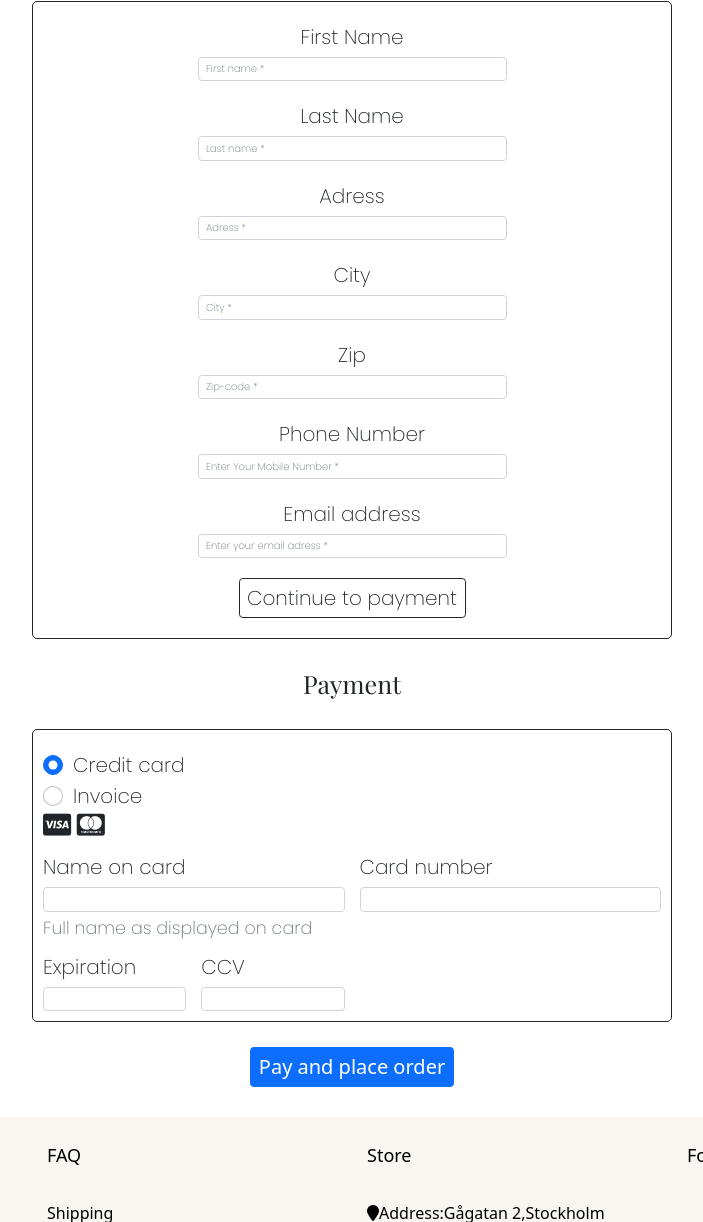
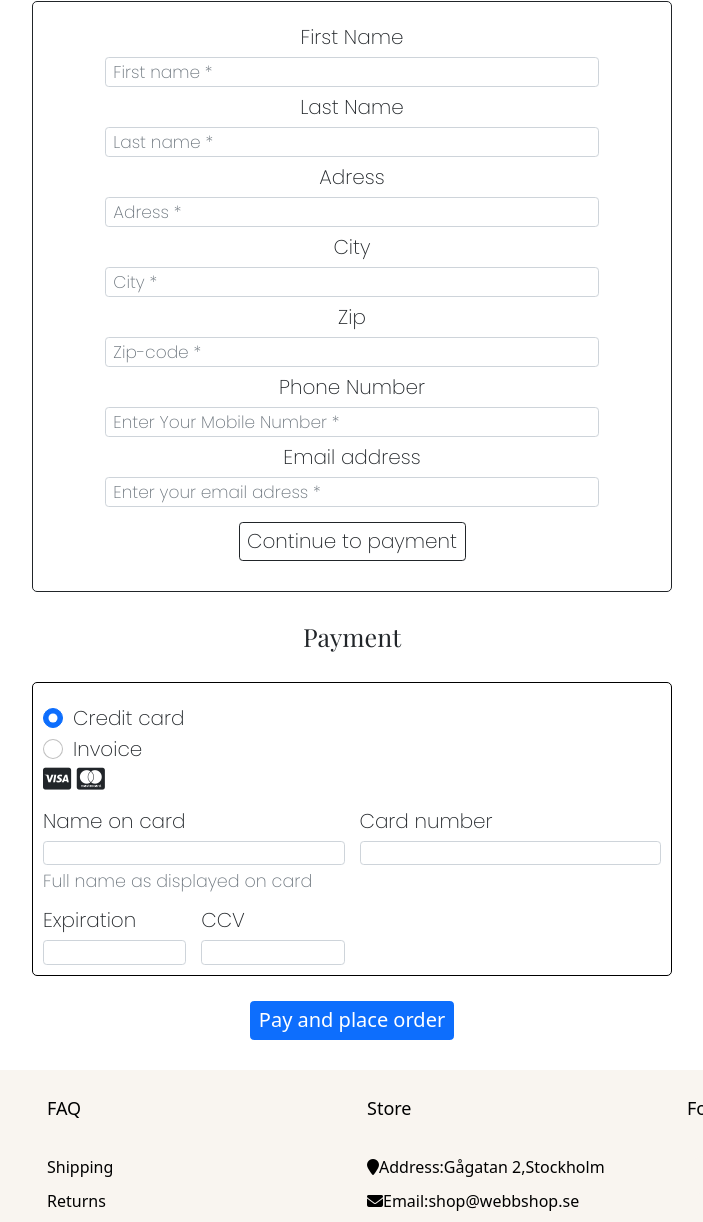
Before and after one commit to adamovd/Group_assignment_group_1, a website built with Parcel: page src/pages/checkout.html in a window 1280 px wide. Shown: the part 635-1857 px from the top of the page, without its empty margins (288-991 px from the left). Built offline with nearby package versions, Linux system fonts and the light colour scheme.

Commit message:
styling on checkout

```diff
--- a/src/pages/checkout.html
+++ b/src/pages/checkout.html
@@ -208,7 +208,7 @@
         >
         <h4 class="col-md-5 col-lg-4 payment__title">Payment</h4>
           <section
-            class="col-xs-10 col-md-6 col-lg-6 border border-dark border-primary m-6 p-3 payment"
+            class="col-xs-10 col-md-6 col-lg-6 m-6 p-3 payment"
           >
 
 
--- a/src/scss/checkout.scss
+++ b/src/scss/checkout.scss
@@ -217,8 +217,24 @@ body {
       width: 50vw;
     }
 
+    div {
+      height: 50px;
+
+      @include mixins.for-size(laptop) {
+        width: 80%;
+      }
+    }
+
+    input {
+      height: 30px;
+      font-size: 1.3rem;
+      @include mixins.for-size(laptop) {
+        font-size: 1.7rem;
+      }
+    }
+
     .btn {
-      margin: 10px;
+      margin: 20px;
       font-size: 1.5rem;
       @include mixins.for-size(tablet) {
         font-size: 2rem;
```
